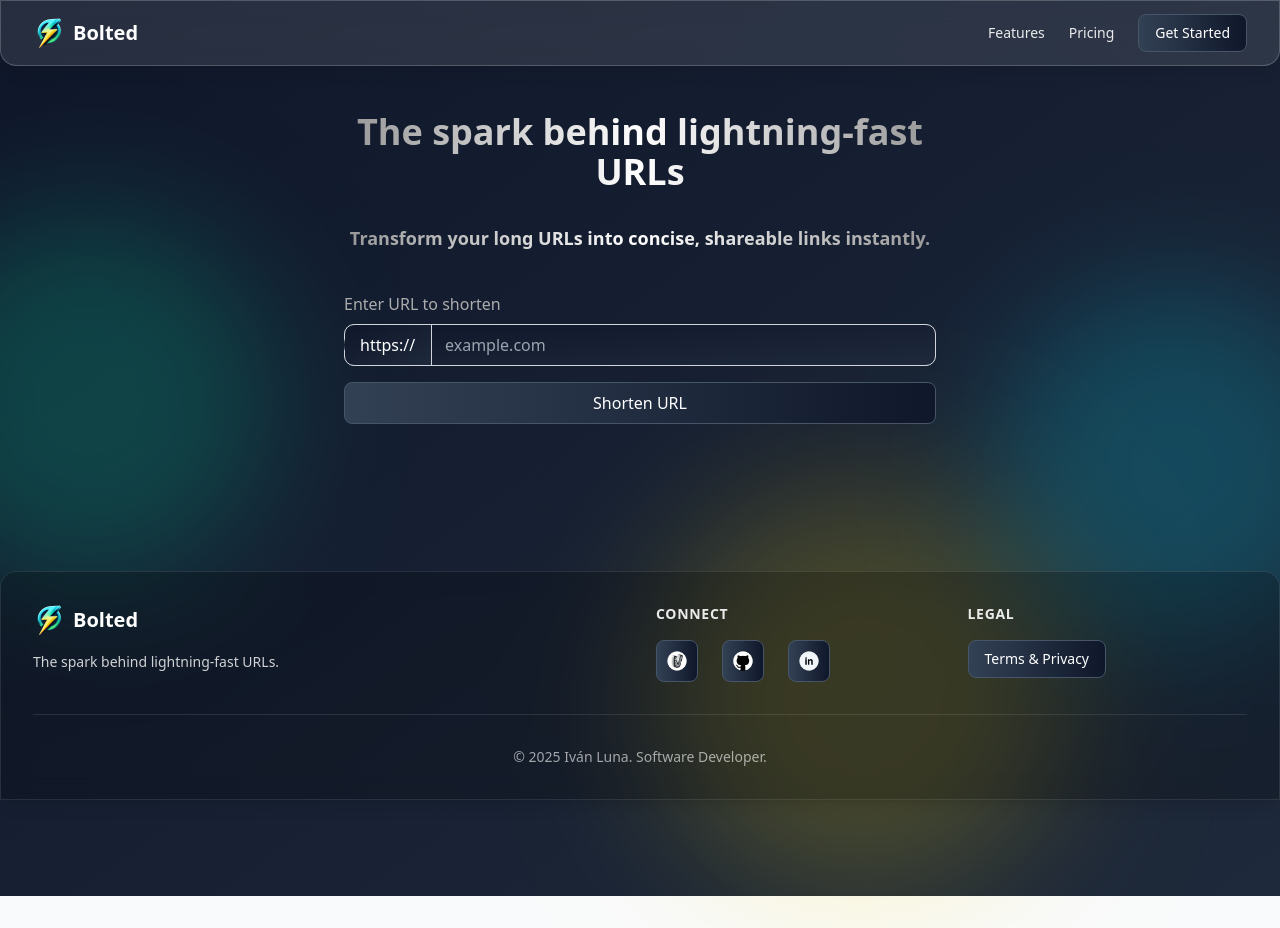
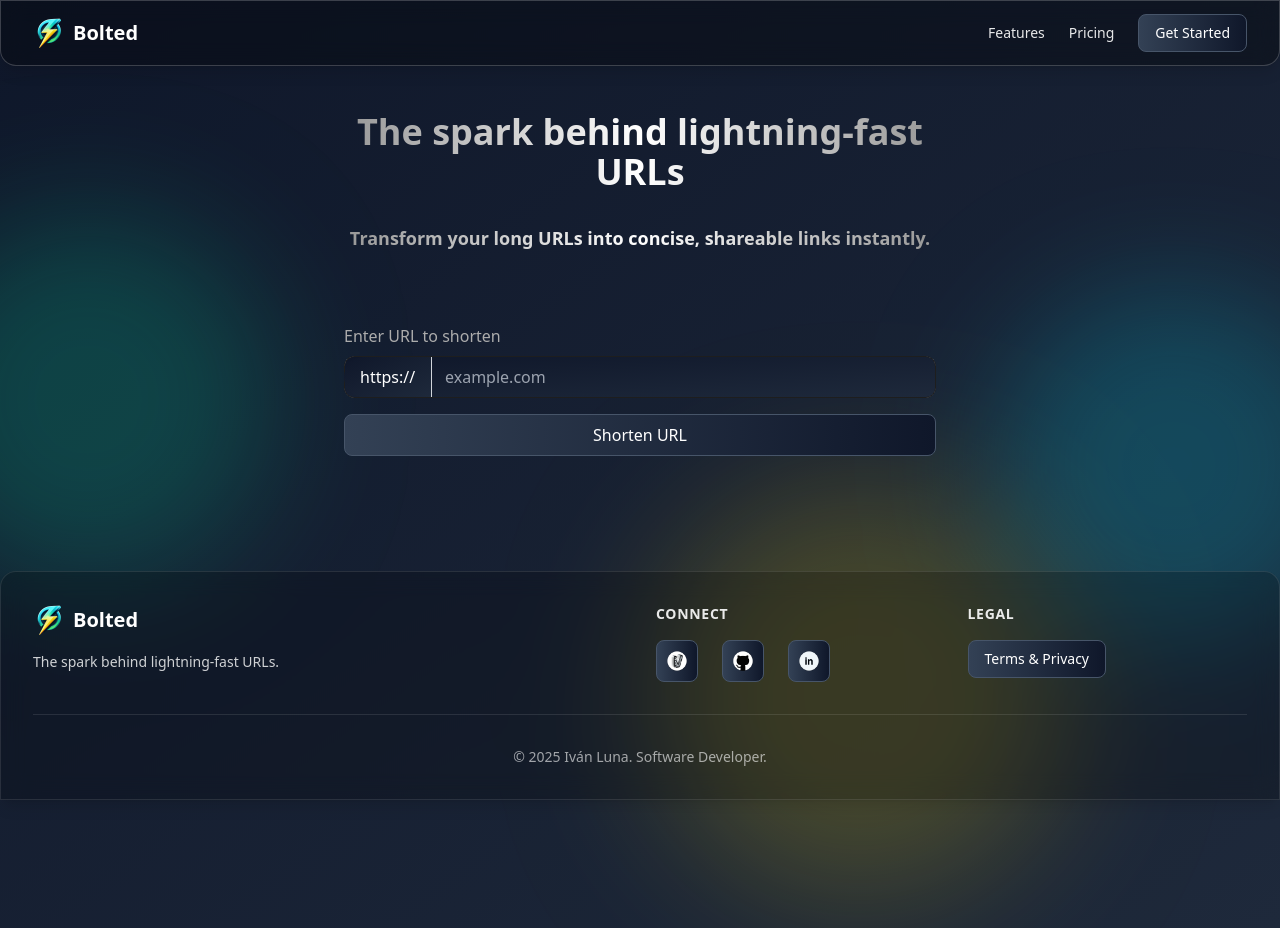
Before and after one commit to imprvhub/bolted-frontend, an Astro site: page / in a window 1280 px wide. Before the commit the page ends 896 px from the top, so only its background shows below. Built offline with nearby package versions, Linux system fonts and the light colour scheme; Astro itself is replaced by a stand-in of ours.

Commit message:
refactor(assets): update preview asset for repo.

```diff
--- a/src/components/Header.tsx
+++ b/src/components/Header.tsx
@@ -3,7 +3,7 @@ import React from 'react';
 const Header = () => {
   return (
     <header className="fixed w-full top-0 z-50">
-      <nav className="bg-white/10 backdrop-blur-md border border-white/20 rounded-b-2xl shadow-lg">
+      <nav className="bg-black/30 backdrop-blur-md border border-white/20 rounded-b-2xl shadow-lg">
         <div className="max-w-7xl mx-auto px-4 sm:px-6 lg:px-8 h-16 flex items-center justify-between">
           <div className="flex items-center space-x-3">
             <a href="/" className="flex items-center space-x-2">
--- a/src/components/UrlShortener.tsx
+++ b/src/components/UrlShortener.tsx
@@ -49,7 +49,7 @@ const UrlShortener = () => {
   };
 
   return (
-    <main className="max-w-2xl mx-auto p-6">
+    <main className="max-w-2xl mt-12 mx-auto p-6">
       <form onSubmit={handleSubmit} className="space-y-4">
         <div className="flex flex-col space-y-2">
           <label htmlFor="urlInput" className="text-[#acacac] font-medium">
@@ -65,7 +65,7 @@ const UrlShortener = () => {
               type="text"
               value={url}
               onChange={handleUrlChange}
-              className="w-full pl-[100px] text-white px-4 py-2 border bg-gradient-to-br from-slate-900 to-slate-800  border-gray-300 rounded-[10px] focus:ring-2 focus:ring-blue-500 focus:border-transparent"
+              className="w-full pl-[100px] text-white px-4 py-2 border bg-gradient-to-br from-slate-900 to-slate-800  border-[#1e1e1e] rounded-[10px] focus:ring-2 focus:ring-blue-500 focus:border-transparent"
               placeholder="example.com"
               title="Enter the URL without https://"
               required
```
Also changed, not shown: public/assets/misc/preview.png.
